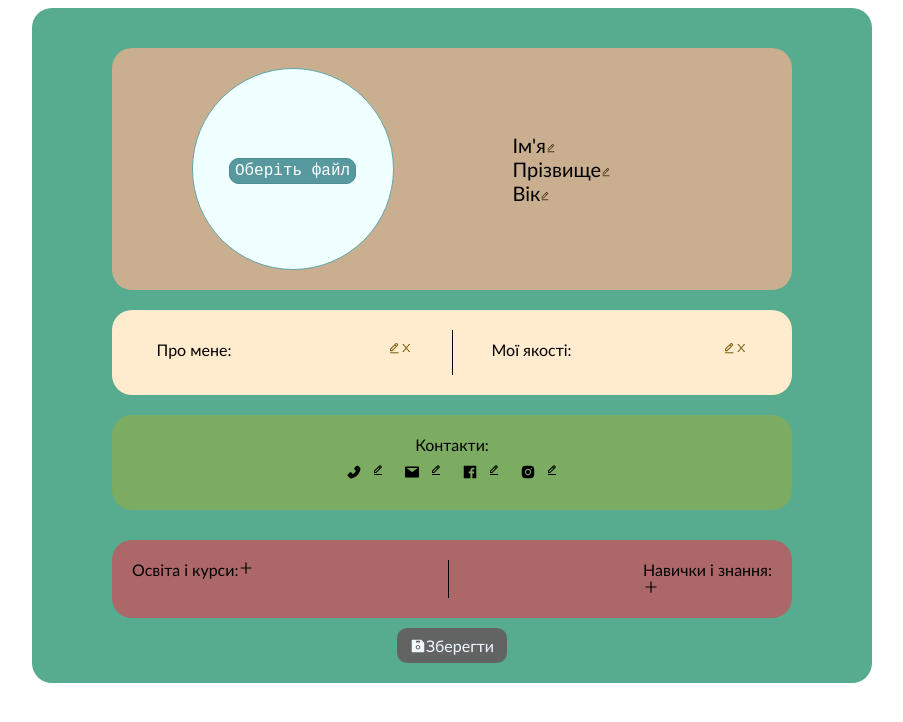
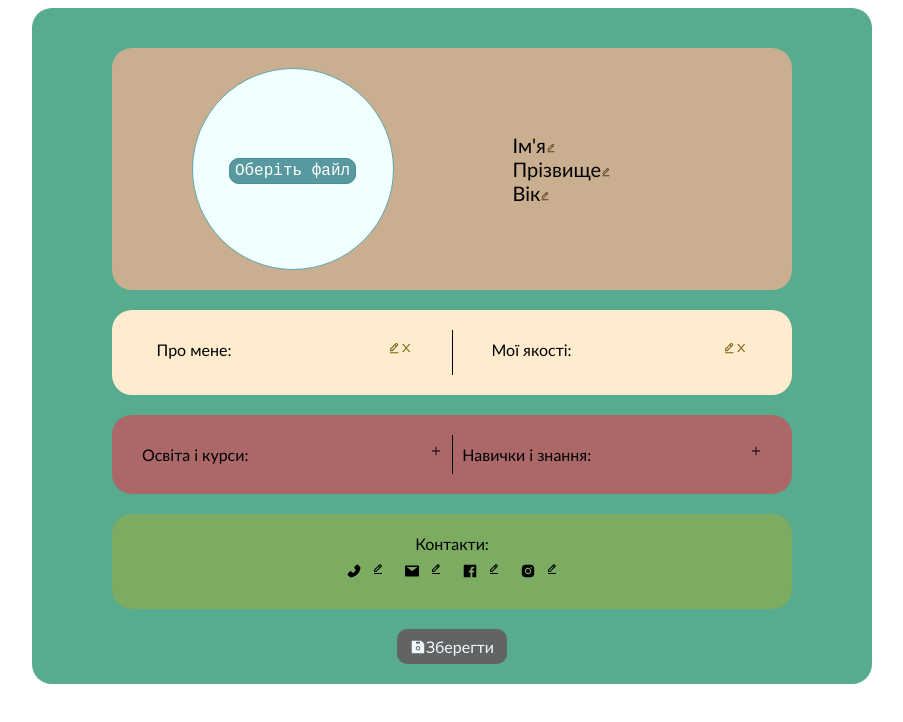
Before and after one commit to Averybigcrocodile/My_resume, a React (Create React App) app: page / in a window 1280 px wide. Both pictures are taken after a click on the icon 640 px from the left and 148 px from the top of the page. Shown: the top 722 px of the page, without its empty margins (188-1091 px from the left). Built offline with nearby package versions, Linux system fonts and the light colour scheme.

Commit message:
Change Education and experience

```diff
--- a/src/components/resume/education/Education.jsx
+++ /dev/null
@@ -1,54 +0,0 @@
-import "./style.css";
-import { useState } from "react";
-import { AiOutlinePlus, AiOutlineClose } from "react-icons/ai";
-
-const Education = () => {
-  const [value, setValue] = useState("");
-  const [schools, setSchools] = useState([]);
-  const [addSchools, setAddSchools] = useState(false);
-
-  let result = schools.map((item, index) => {
-    return (
-      <div key={index} className="school">
-        <div>
-          {index + 1}. {item}
-        </div>
-        <div>
-          <AiOutlineClose
-            onClick={() =>
-              setSchools([
-                ...schools.slice(0, index),
-                ...schools.slice(index + 1),
-              ])
-            }
-          />
-        </div>
-      </div>
-    );
-  });
-
-  function handleBlur() {
-    setSchools([...schools, value]);
-    setAddSchools(false);
-  }
-
-  return (
-    <div className="education">
-      <div className="setSchool">
-        <div>Освіта і курси:</div>
-        {!addSchools ? (
-          <AiOutlinePlus onClick={() => setAddSchools(true)} />
-        ) : (
-          <input
-            value={value}
-            onChange={(e) => setValue(e.target.value)}
-            onBlur={handleBlur}
-          />
-        )}
-      </div>
-      {result}
-    </div>
-  );
-};
-
-export default Education;
--- /dev/null
+++ b/src/components/resume/education/EducationAndExperience.jsx
@@ -0,0 +1,126 @@
+import { useState } from "react";
+import { AiOutlinePlus, AiOutlineClose } from "react-icons/ai";
+import "./style.css";
+
+const EducationAndExperience = () => {
+  const [value, setValue] = useState("");
+  const [schools, setSchools] = useState([]);
+  const [addSchools, setAddSchools] = useState(false);
+  const [experience, setExperience] = useState([]);
+  const [addExperience, setAddExperience] = useState(false);
+
+  let education = schools.map((item, index) => {
+    return (
+      <div className="school" key={index}>
+        <div className="item">
+          {index + 1}. {item}
+        </div>
+        <div>
+          <AiOutlineClose
+            className="remBtn"
+            onClick={() =>
+              setSchools([
+                ...schools.slice(0, index),
+                ...schools.slice(index + 1),
+              ])
+            }
+          />
+        </div>
+      </div>
+    );
+  });
+
+  let exp = experience.map((item, index) => {
+    return (
+      <div className="habit" key={index}>
+        <div className="item">
+          {index + 1}. {item}
+        </div>
+        <div>
+          <AiOutlineClose
+            className="remBtn"
+            onClick={() =>
+              setExperience([
+                ...experience.slice(0, index),
+                ...experience.slice(index + 1),
+              ])
+            }
+          />
+        </div>
+      </div>
+    );
+  });
+
+  function handleBlurExperience() {
+    setExperience([...experience, value]);
+    setAddExperience(false);
+    setValue("");
+  }
+
+  function handleBlurSchool() {
+    setSchools([...schools, value]);
+    setAddSchools(false);
+    setValue("");
+  }
+
+  function handkeKeyEducation(e) {
+    if (e.key === "Enter") {
+      setSchools([...schools, value]);
+      setAddSchools(false);
+      setValue("");
+    }
+  }
+  function handkeKeyExperience(e) {
+    if (e.key === "Enter") {
+      setExperience([...experience, value]);
+      setAddExperience(false);
+      setValue("");
+    }
+  }
+
+  return (
+    <div className="educationAndExperience">
+      <div className="education">
+        <div className="setEducation">
+          <div>Освіта і курси:</div>
+          {!addSchools ? (
+            <AiOutlinePlus
+              className="education__btn"
+              onClick={() => setAddSchools(true)}
+            />
+          ) : (
+            <input
+              value={value}
+              onChange={(e) => setValue(e.target.value)}
+              onBlur={handleBlurSchool}
+              onKeyDown={handkeKeyEducation}
+            />
+          )}
+        </div>
+        {education}
+      </div>
+      <div className="line"></div>
+      <div className="experience">
+        <div className="setExperience">
+          <div>Навички і знання:</div>
+          {!addExperience ? (
+            <AiOutlinePlus
+              className="education__btn"
+              onClick={() => setAddExperience(true)}
+            />
+          ) : (
+            <input
+              value={value}
+              onChange={(e) => setValue(e.target.value)}
+              onBlur={handleBlurExperience}
+              onKeyDown={handkeKeyExperience}
+            />
+          )}
+        </div>
+        {exp}
+      </div>
+    </div>
+  );
+};
+
+export default EducationAndExperience;
--- a/src/components/resume/education/style.css
+++ b/src/components/resume/education/style.css
@@ -1,10 +1,53 @@
-.school {
+.educationAndExperience {
+    background-color: rgb(172, 104, 104);
+    margin: 20px 0 0;
+    padding: 20px;
+    width: 80%;
+    border-radius: 20px;
+    display: flex;
+    justify-content: space-around;
+}
+
+.line {
+    min-height: 10px;
+    background-color: black;
+    width: 1px;
+}
+.education__btn {
+    cursor: pointer;
+    width: 12px;
+    height: 12px;
+}
+.education__btn:hover {
+    color:rgb(78, 157, 130);
+    transition: 0.3s;
+}
+.education, .experience {
+    width: 70%;
+    padding: 10px;
+}
+.setEducation, .setExperience {
+    display: flex;
+    width: 100%;
+    justify-content: space-between;
+}
+.school, .habit {
+    display: flex;
+    padding: 2px;
+    border-radius: 4px;
+    margin: 5px;
+}
+.remBtn {
+    width: 10px;
+    height: 10px;
+}
+.remBtn:hover {
+    color: rgb(142, 68, 68);
+    transition: 0.3s;
+    cursor: pointer;
+}
+.item {
     display: flex;
     justify-content: space-between;
+    width: 100%;
 }
-.setSchool {
-    display: flex;
-    justify-content: space-between;
-}
-.education {
-}
--- a/src/components/resume/experience/Experience.jsx
+++ /dev/null
@@ -1,54 +0,0 @@
-import "./style.css";
-import { useState } from "react";
-import { AiOutlinePlus, AiOutlineClose } from "react-icons/ai";
-
-const Experience = () => {
-  const [value, setValue] = useState("");
-  const [experience, setExperience] = useState([]);
-  const [addExperience, setAddExperience] = useState(false);
-
-  let result = experience.map((item, index) => {
-    return (
-      <div key={index} className="experience">
-        <div>
-          {index + 1}. {item}
-        </div>
-        <div>
-          <AiOutlineClose
-            onClick={() =>
-              setExperience([
-                ...experience.slice(0, index),
-                ...experience.slice(index + 1),
-              ])
-            }
-          />
-        </div>
-      </div>
-    );
-  });
-
-  function handleBlur() {
-    setExperience([...experience, value]);
-    setAddExperience(false);
-  }
-
-  return (
-    <div className="experience">
-      <div className="setExperience">
-        <div>Навички і знання:</div>
-        {!addExperience ? (
-          <AiOutlinePlus onClick={() => setAddExperience(true)} />
-        ) : (
-          <input
-            value={value}
-            onChange={(e) => setValue(e.target.value)}
-            onBlur={handleBlur}
-          />
-        )}
-      </div>
-      {result}
-    </div>
-  );
-};
-
-export default Experience;
--- a/src/components/resume/form/MyForm.jsx
+++ b/src/components/resume/form/MyForm.jsx
@@ -2,8 +2,7 @@ import "./style.css";
 import Header from "../header/Header";
 import About from "../about/About";
 import Contacts from "../contacts/Contacts";
-import Experience from "../experience/Experience";
-import Education from "../education/Education";
+import EducationAndExperience from "../education/EducationAndExperience";
 import Save from "../save_button/Save";
 
 const MyForm = () => {
@@ -11,12 +10,8 @@ const MyForm = () => {
     <div className="myForm">
       <Header />
       <About />
+      <EducationAndExperience />
       <Contacts />
-      <div className="educationAndExperience">
-        <Education />
-        <div className="about__line"></div>
-        <Experience />
-      </div>
       <Save />
     </div>
   );
--- a/src/components/resume/form/style.css
+++ b/src/components/resume/form/style.css
@@ -9,18 +9,3 @@
     border-radius: 20px;
     padding: 20px;
 }
-.educationAndExperience {
-    background-color: rgb(172, 104, 104);
-    margin: 10px;
-    padding: 20px;
-    min-width: 80%;
-    border-radius: 20px;
-    display: flex;
-    justify-content: space-between;
-}
-
-.about__line {
-    min-height: 10px;
-    background-color: black;
-    width: 1px;
-}
```
Also changed, not shown: src/components/resume/experience/style.css (deleted).
